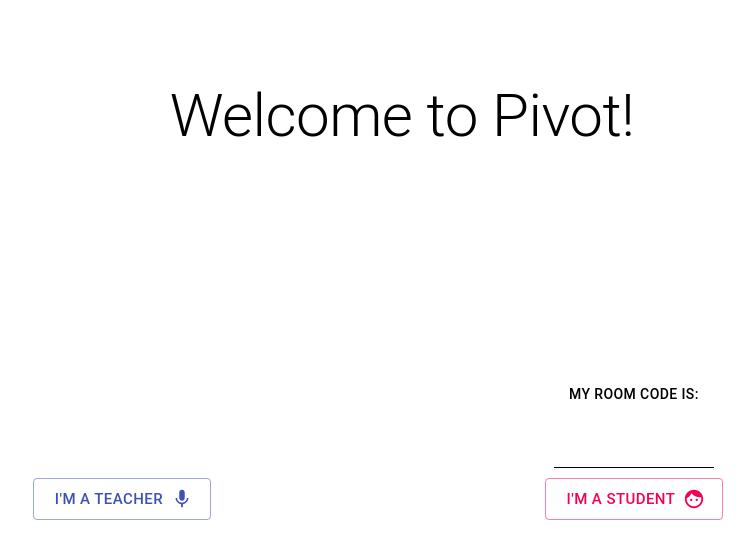
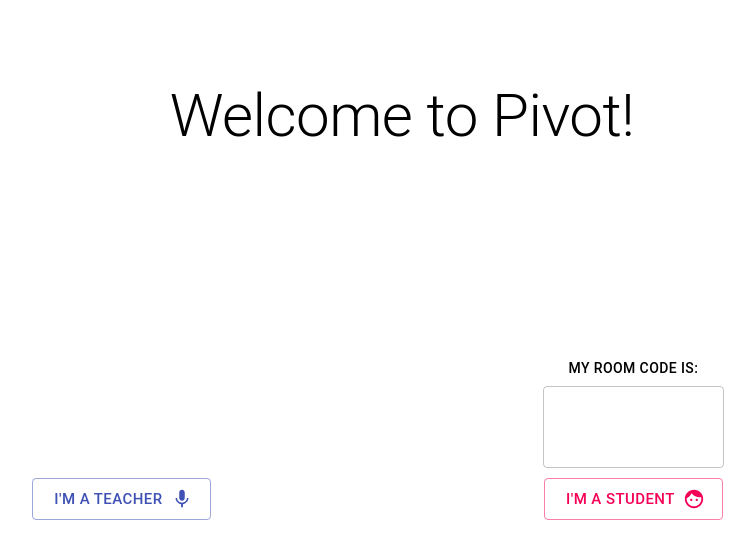
Before and after one commit to PivotClass/Pivot, a Next.js app: page / in a window 1280 px wide. Shown: the top 558 px of the page, without its empty margins (262-1017 px from the left). Built offline with nearby package versions, Linux system fonts and the light colour scheme.

Commit message:
Material input boxes on home page.

```diff
--- a/pages/index.js
+++ b/pages/index.js
@@ -1,6 +1,7 @@
 import Link from 'next/link'
-import { useRouter } from 'next/router'
 import { useEffect, useState } from "react";
+import { makeStyles } from '@material-ui/core/styles';
+import TextField from '@material-ui/core/TextField';
 import Typography from '@material-ui/core/Typography';
 import Button from '@material-ui/core/Button';
 import Tooltip from '@material-ui/core/Tooltip';
@@ -8,7 +9,18 @@ import FaceIcon from '@material-ui/icons/Face';
 import MicIcon from '@material-ui/icons/Mic';
 import React from 'react';
 
+const useStyles = makeStyles((theme) => ({
+    root: {
+        '& .MuiTextField-root': {
+            margin: theme.spacing(1),
+            width: 200,
+        },
+    },
+}));
+
 export default function Home() {
+
+    const classes = useStyles();
 
     const [studentCode, setStudentCode] = useState("");
 
@@ -52,18 +64,14 @@ export default function Home() {
             fontSize: "36px",
             fontWeight: "100",
         },
-        code: {
-            // background: "#cccccc",
-            border: "none",
-            borderBottom: "1px solid #000000",
+        codeInput: {
             fontFamily: "Roboto, monospace",
-            fontSize: "42px",
+            fontSize: "38px",
             fontWeight: "100",
-            outline: "none",
             textAlign: "center",
-            paddingBottom: "10px",
+            marginTop: "5px",
             marginBottom: "10px",
-            width: "160px",
+            width: "180.641px",
         },
         buttonContainer: {
             background: "transparent",
@@ -103,7 +111,7 @@ export default function Home() {
                             <Tooltip title="Create a new teacher room">
                                 <Button
                                     size="large" variant="outlined" color="primary" disableElevation
-                                    endIcon={<MicIcon />}>
+                                    endIcon={<MicIcon/>}>
                                     I'm a teacher
                                 </Button>
                             </Tooltip>
@@ -115,20 +123,21 @@ export default function Home() {
                         <Typography variant="button" display="block">
                             My room code is:
                         </Typography>
-                        <input
-                            style={styles.code}
+                        <TextField id="outlined-search"
                                    type="text"
+                                   variant="outlined"
+                                   InputProps={{
+                                       style: styles.codeInput,
+                                   }}
                                    value={studentCode}
-                            onChange={(e) => setStudentCode(e.target.value)}
-                        />
+                                   onChange={(e) => setStudentCode(e.target.value)}/>
                         <div className="dropdownDiv">
                             <Link href={"/s/" + (isValid(studentCode) ? studentCode : "")} passHref>
                                 <Tooltip title="Join a student room">
                                     <Button
                                         size="large" variant="outlined" color="secondary" disableElevation
-                                    endIcon={<FaceIcon />}
-                                    type="submit"
-                                >
+                                        endIcon={<FaceIcon/>}
+                                        type="submit">
                                         I'm a student
                                     </Button>
                                 </Tooltip>
```
Lines whose indentation alone changed are shown as unchanged.
